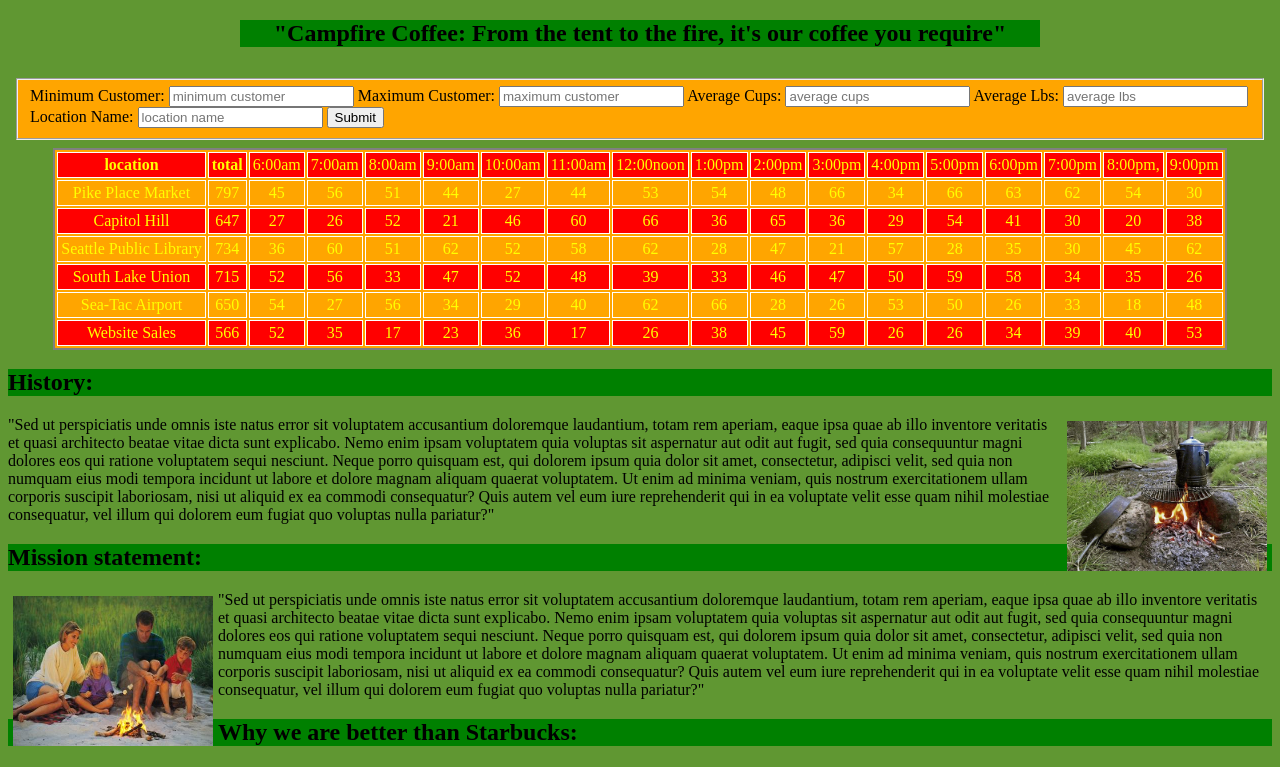
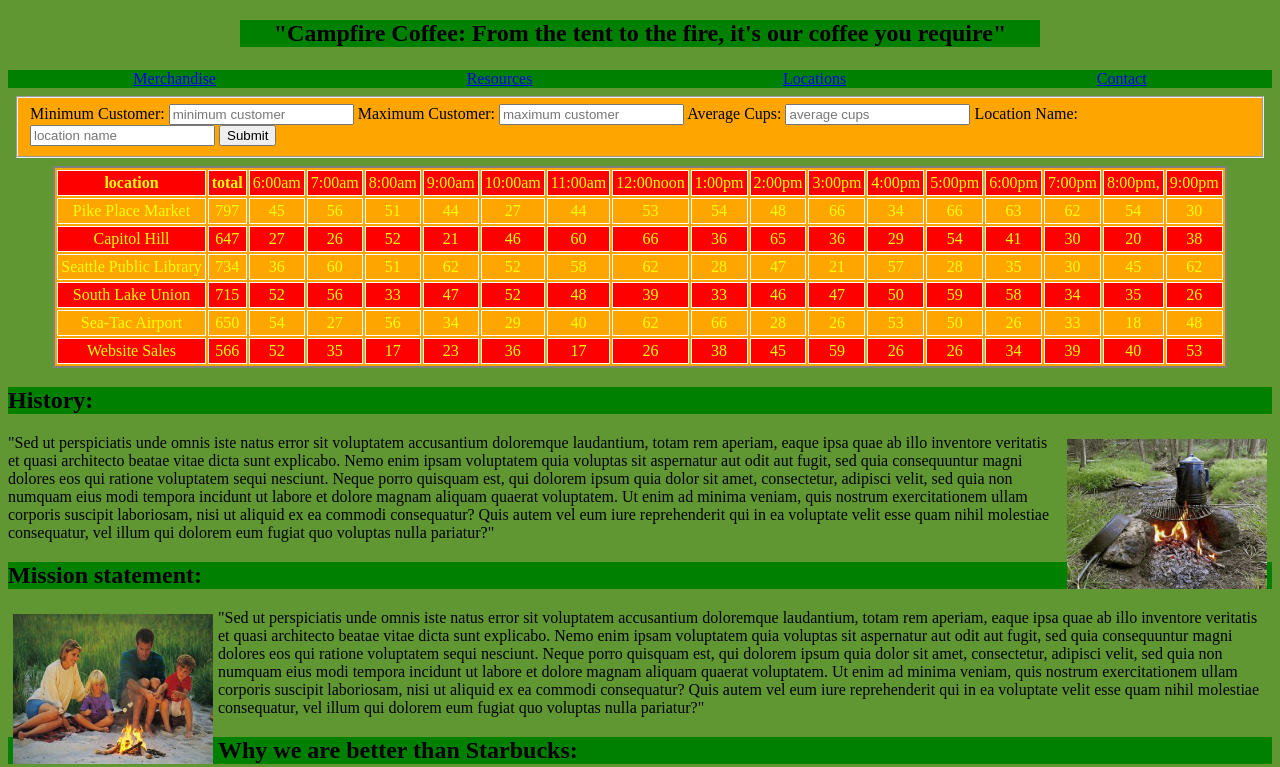
Before and after one commit to Rubiksron/campfire-coffee, a plain HTML site: page index.html in a window 1280 px wide. Shown: the top 767 px of the page. Drawn offline with Linux system fonts and the light colour scheme.

Commit message:
updated unknown, prob nav bar

```diff
--- a/css/style.css
+++ b/css/style.css
@@ -3,7 +3,10 @@
   background-color: green;
 }
 #navbar {
-  background-color: red;
+  display: flex;
+  justify-content: space-around;
+  background-color: green;
+
 }
 #header {
   /*background-color: lightgreen;*/
--- a/index.html
+++ b/index.html
@@ -4,10 +4,15 @@
     <header>
       <section id="header">
         <h2> "Campfire Coffee: From the tent to the fire, it's our coffee you require" </h2>
-      </section>
-    <section id="navbar">
+        </section>
 
-    </section>
+        <section id="navbar">
+          <a href="http://www.google.com">Merchandise</a>
+          <a href="http://www.rei.com/?s_kwcid=spTyAtcVF_dc|pcrid|75022685773|pkw|r%20e%20i|pmt|e|google|brand|B&amp;gclid=CK7E2pnoqcoCFYeBfgodQnkIlw">Resources</a>
+          <a href="http://www.google.com">Locations</a>
+          <a href="http://www.google.com">Contact</a>
+        </section>
+
     </header>
     <meta charset="utf-8">
     <title>Campfire Coffee</title>
@@ -28,8 +33,8 @@
               <label for="average_cups">Average Cups:</label>
               <input id="average_cups" name="average_cups" type="text" placeholder="average cups">
 
-              <label for="average_lbs">Average Lbs:</label>
-              <input id="average_lbs" name="average_lbs" type="text" placeholder="average lbs">
+              <!-- <label for="average_lbs">Average Lbs:</label>
+              <input id="average_lbs" name="average_lbs" type="text" placeholder="average lbs"> -->
 
               <label for="loc_name">Location Name:</label>
               <input id="loc_name" name="loc_name" type="text" placeholder="location name">
--- a/js/app.js
+++ b/js/app.js
@@ -1,6 +1,8 @@
+'use strict'
+
 var hours = ['6:00am', '7:00am', '8:00am', '9:00am', '10:00am', '11:00am', '12:00noon', '1:00pm', '2:00pm', '3:00pm', '4:00pm', '5:00pm', '6:00pm', '7:00pm', '8:00pm,', '9:00pm' ];
 
-var stores = ['pikePlaceMarket', 'capitolHill', 'seattlePublicLibrary', 'southLakeUnion', 'seaTacAirport', 'websiteSales'];
+var stores = [];
 
 function CoffeeShop (minCust, maxCust, avgCups, locName) {
   this.minCust = minCust;
@@ -10,6 +12,8 @@
   this.perHourArray = [];
   this.total = 0;
   this.renderShopRow();
+  stores.push(this);
+  console.log(this);
 }
 CoffeeShop.prototype.randomCustomer = function(min, max) {
   return Math.floor(Math.random()*((max - min) + 1) + min);
@@ -80,8 +84,8 @@
   var minCust = e.target.minimum_customer.value;
   var maxCust = e.target.maximum_customer.value;
   var avgCups = e.target.average_cups.value;
-  var avgLbs = e.target.average_lbs.value;
+  // var avgLbs = e.target.average_lbs.value;
 
   var newLocation = new CoffeeShop(+minCust, +maxCust, +avgCups, locName);
-  newLocation.renderShopRow();
+  // newLocation.renderShopRow();
 }
```
